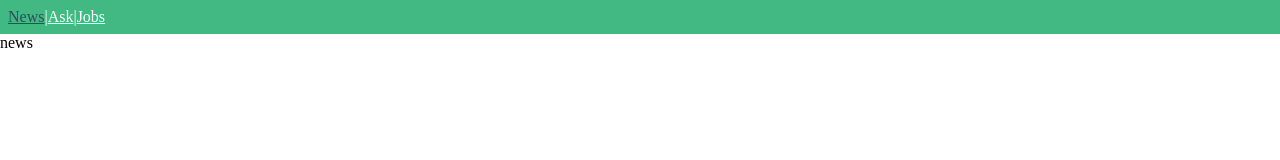
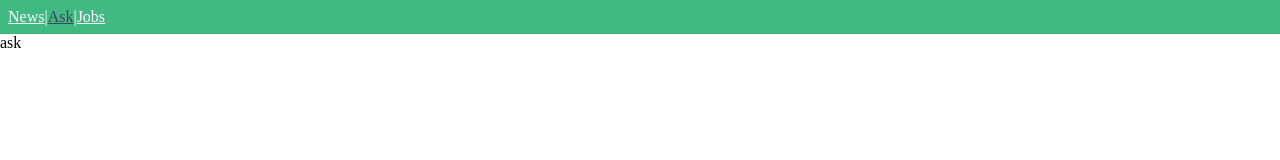
Before and after one commit to wjddk0909/vue-news, a Vue app: page /ask in a window 1280 px wide. Before the commit this address led to /ask#/news. Shown: the top 160 px of the page. Built offline with nearby package versions, Linux system fonts and the light colour scheme.

Commit message:
vue 완벽 가이드 라우터 폴더 작명 팁과 라우터 mode 안내

```diff
--- a/src/App.vue
+++ b/src/App.vue
@@ -16,8 +16,5 @@ export default {
 </script>
 
 <style lang="scss">
-body {
-  padding: 0;
-  margin: 0;
-}
+@import '@/assets/scss/common.scss';
 </style>
--- /dev/null
+++ b/src/assets/scss/common.scss
@@ -0,0 +1,4 @@
+body {
+    padding: 0;
+    margin: 0;
+  }
--- a/src/router/index.js
+++ b/src/router/index.js
@@ -7,6 +7,7 @@ import JobsView from '../views/JobsView.vue'
 Vue.use(VueRouter);
 
 export const router = new VueRouter(({
+    mode: 'history', // 해쉬값 제거
     routes: [
         {
             path: '/',
```
